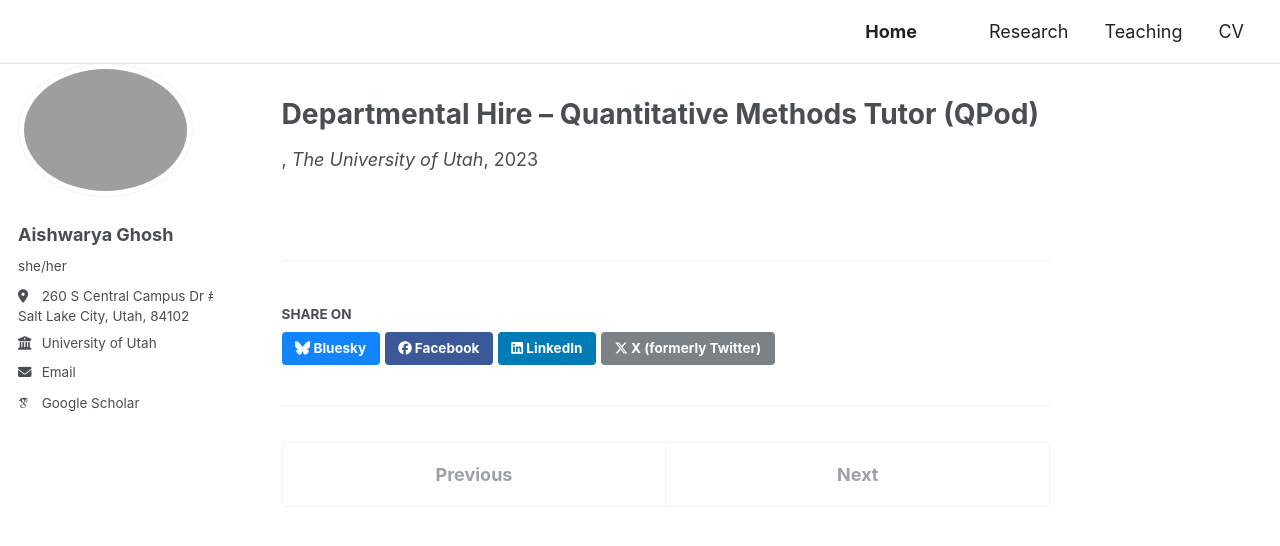
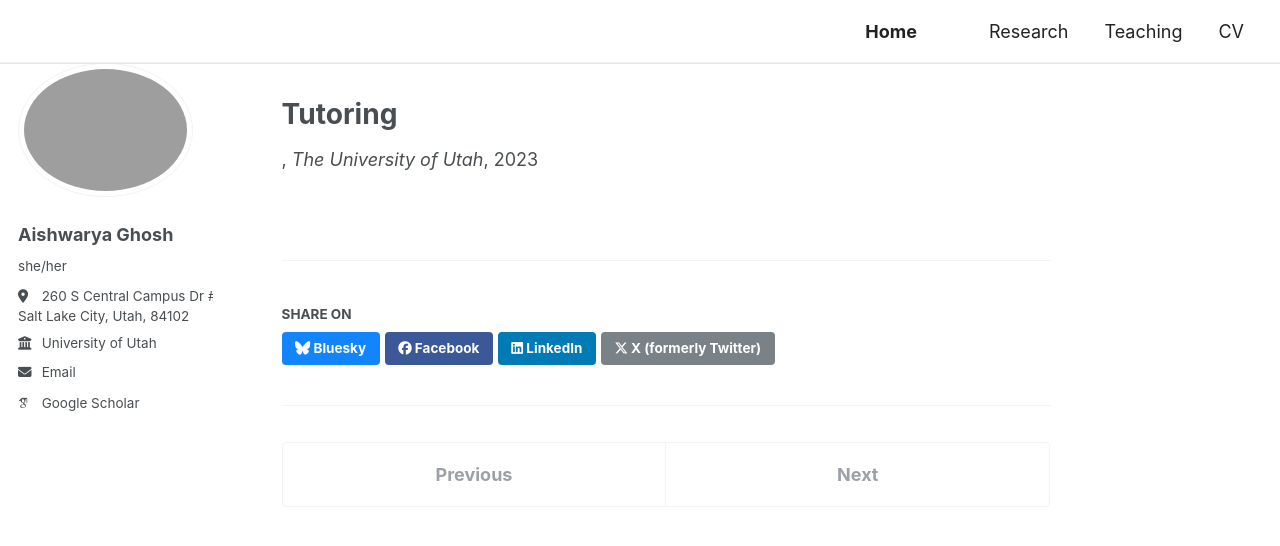
Before and after one commit to ghoshash1/ghoshash1.github.io, a Jekyll site: the page built from _teaching/departmental-hire-qpod.md, in a window 1280 px wide. Shown: the top 546 px of the page. Built offline with Jekyll 4.4.1, drawn with Linux system fonts in a browser that asks for light colours; some web fonts are replaced.

Commit message:
Update departmental-hire-qpod.md

```diff
--- a/_teaching/departmental-hire-qpod.md
+++ b/_teaching/departmental-hire-qpod.md
@@ -1,5 +1,5 @@
 ---
-title: "Departmental Hire – Quantitative Methods Tutor (QPod)"
+title: "Tutoring"
 collection: teaching
 venue: "The University of Utah"
 date: 2023-05-01
```
